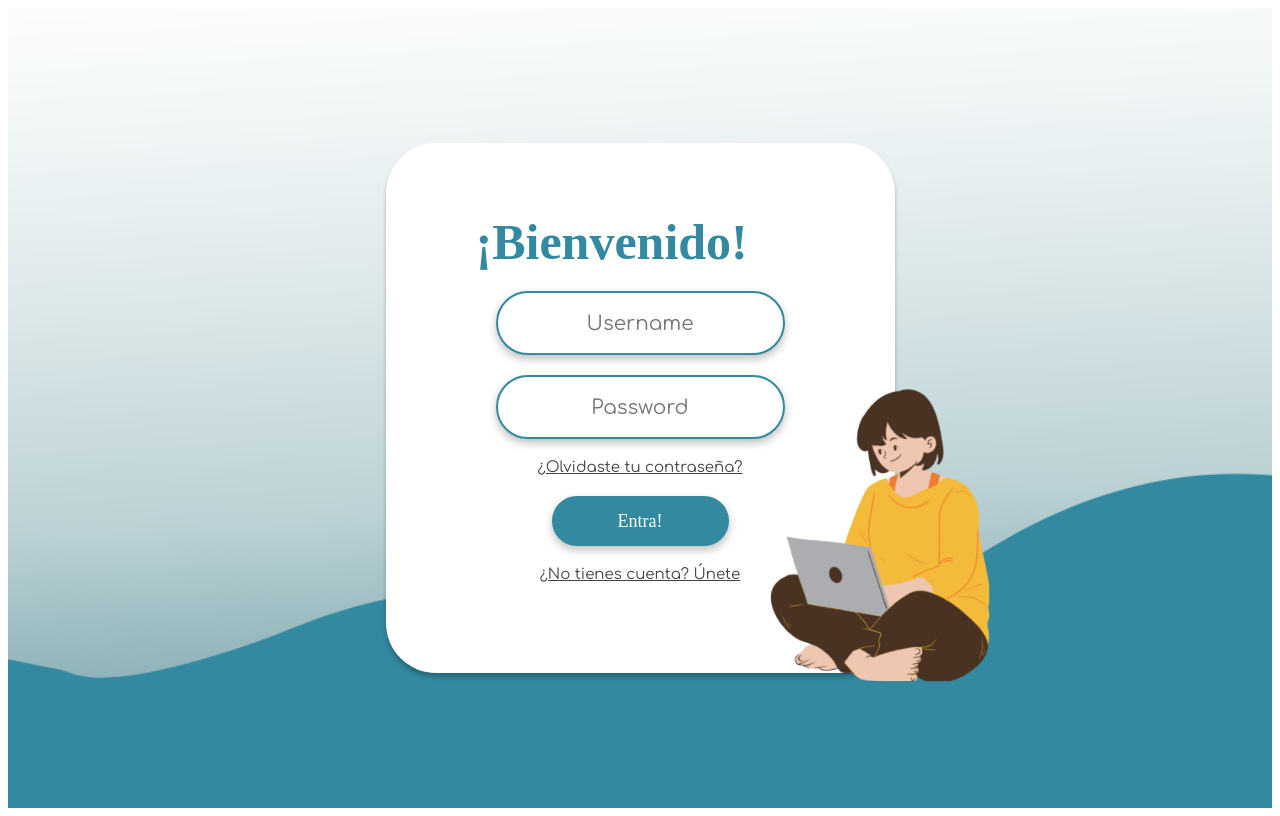
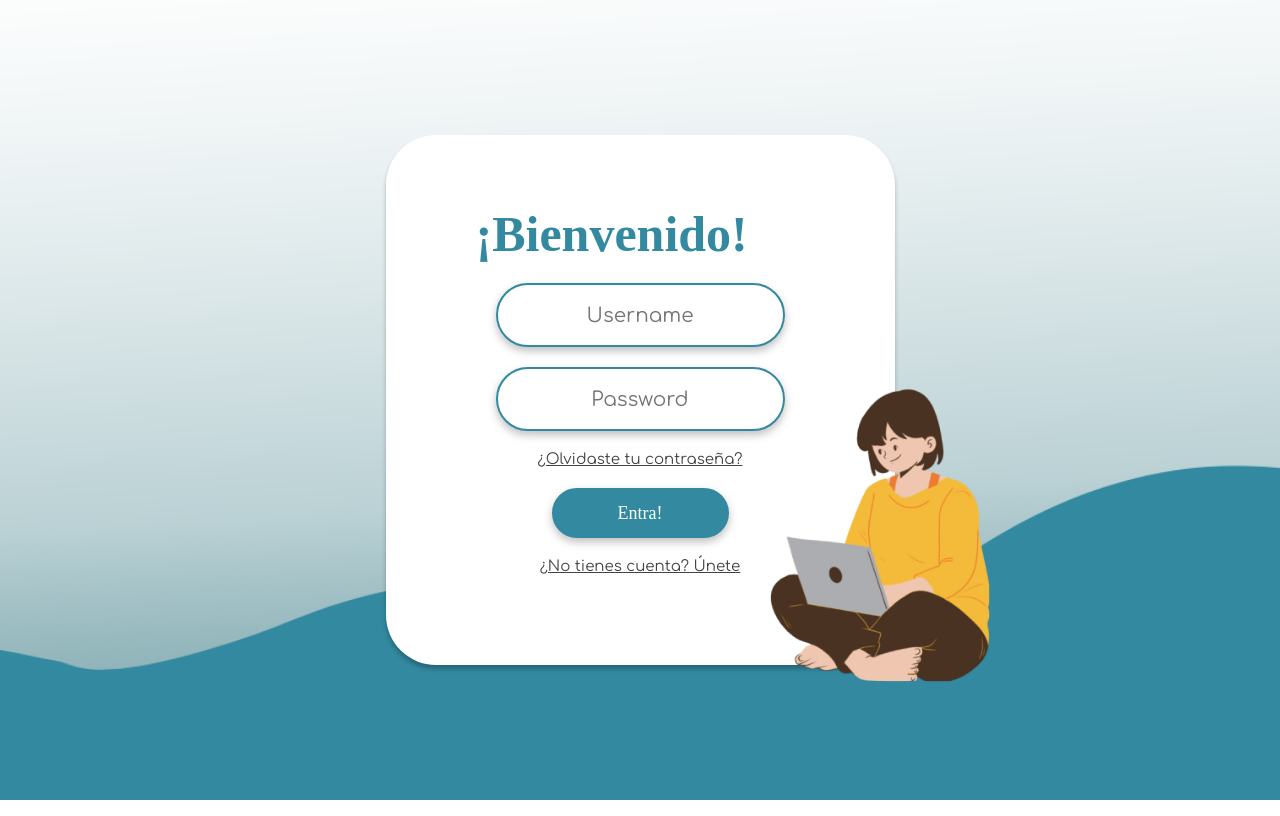
Before and after one commit to jtnvv/MochiExpres, a React (Create React App) app in the folder client/: page / in a window 1280 px wide. Built offline with nearby package versions, Linux system fonts and the light colour scheme; a web font is replaced by a local one.

Commit message:
Corrección de margin

```diff
--- a/client/src/App.js
+++ b/client/src/App.js
@@ -16,6 +16,7 @@ import ConsultarPedidos from "./pages/ConsultarPedidos";
 import Envios from "./pages/Envios";
 import HabilitarSolicitud from "./pages/HabilitarSolicitud";
 import "./style.scss";
+import "./index.css";
 import PersonalInfo from "./pages/PersonalInfo";
 import Actualiza from "./pages/ActualizacionInfo";
 import Home from "./pages/Home";
--- a/client/src/style.scss
+++ b/client/src/style.scss
@@ -4,6 +4,7 @@
 .app {
     .container {
         height: 100%;
+        margin:0;
         overflow-y: hidden;
         //login
         .auth {
@@ -293,6 +294,7 @@
             display: flex;
             background: rgb(50,137,160);
             background: linear-gradient(170deg, rgba(50,137,160,1) 0%, rgba(58,126,125,1) 52%, rgba(247,212,193,1) 100%);
+
             .divContent{
                 height: 100%;
                 width: 100%;
```
